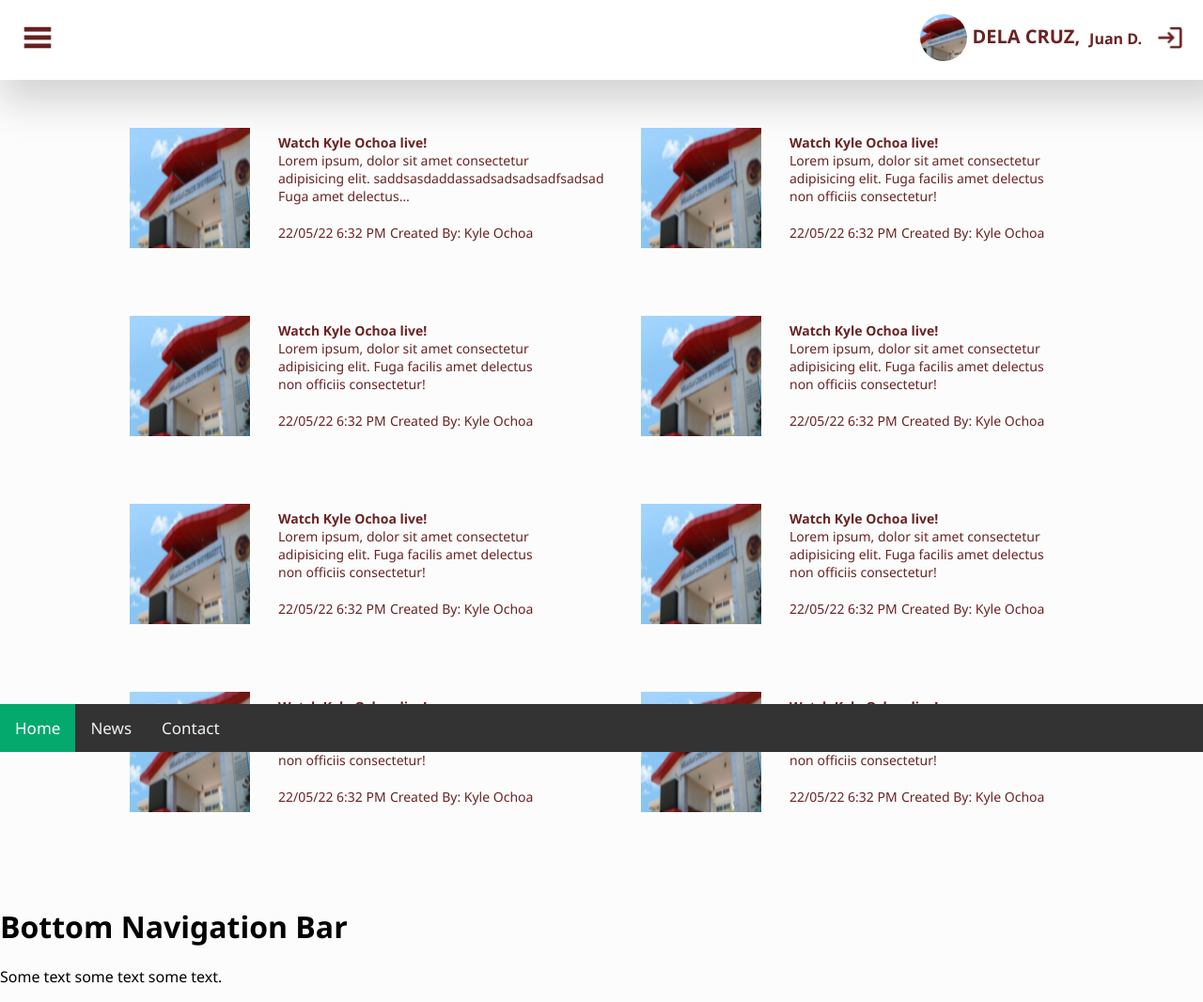
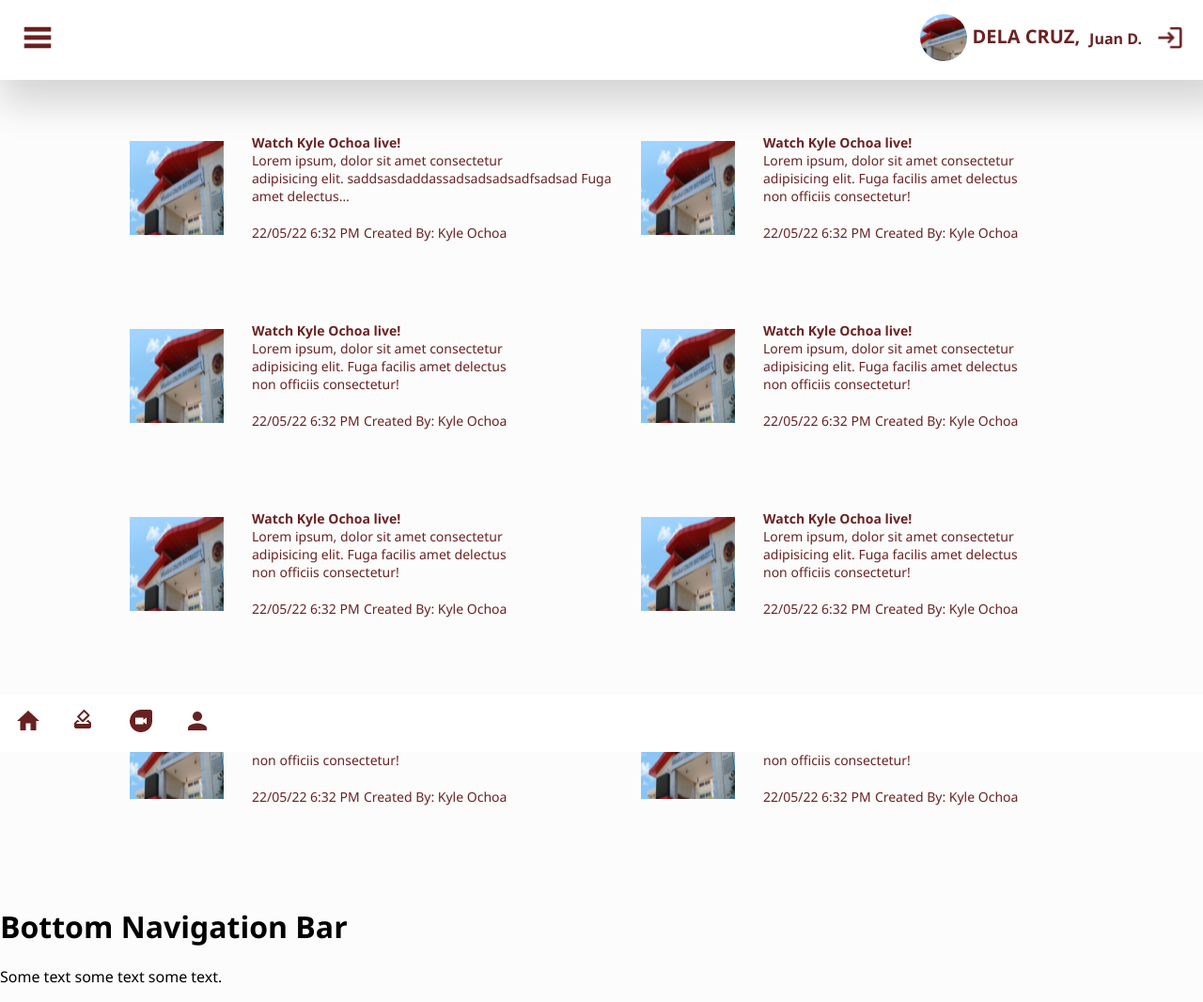
Before and after one commit to Ladsyf/BulSU-Online-Voting-System, a PHP site: page / in a window 1280 px wide. Shown: the whole page at 94% size. Run offline with PHP 8.4, Linux system fonts and the light colour scheme.

Commit message:
bottom navbar progress

```diff
--- a/bottomnav.php
+++ b/bottomnav.php
@@ -1,7 +1,8 @@
 <div class="navbar">
-  <a href="#home" class="active">Home</a>
-  <a href="#news">News</a>
-  <a href="#contact">Contact</a>
+  <a href="#"><img src = "img/icons/HomeICON.png"></a>
+  <a href="#"><img src = "img/icons/ElectionICON.png"></a>
+  <a href="#"><img src = "img/icons/VideoICON.png"></a>
+  <a href="#"><img src = "img/icons/ProfileICON.png"></a>
 </div>
 
 <div class="main">
@@ -10,34 +11,37 @@
 </div>
 
 <style>
-    .navbar {
-  background-color: #333;
-  overflow: hidden;
-  position: fixed;
-  bottom: 0;
-  width: 100%;
+.navbar {
+      background-color: white;
+      overflow: hidden;
+      position: fixed;
+      bottom: 0;
+      width: 100%;
+      color: black;
+      margin: auto;
 }
 
 /* Style the links inside the navigation bar */
 .navbar a {
   float: left;
   display: block;
-  color: #f2f2f2;
   text-align: center;
   padding: 14px 16px;
   text-decoration: none;
   font-size: 17px;
+  color: black;
+  border-radius: 30px;
 }
 
 /* Change the color of links on hover */
 .navbar a:hover {
   background-color: #ddd;
-  color: black;
+
 }
 
 /* Add a color to the active/current link */
 .navbar a.active {
-  background-color: #04AA6D;
+  color: black;
   color: white;
 }
 </style>
--- a/css/index.css
+++ b/css/index.css
@@ -2,7 +2,6 @@
     display: grid;
     min-height: 100vh;
     grid-template-columns: 50% 50%;
-    grid-auto-rows: 25%;
     margin: 0 5% 5% 10%;
     padding-top: 100px;
 }
@@ -37,8 +36,8 @@
 }
 .image {
     float: left;
-    width: 10vw;
-    height: 10vw;
+    width: 100px;
+    height: 100px;
     margin: 10px;
     align-self: center;
 }
@@ -61,12 +60,8 @@
     .feed-description h3, .feed-description p {
         font-size: 14px;
     }
-    .image {
-        width: 25vw;
-        height: 25vw;
-    }
 }
-@media only screen and (max-width: 950px) {
+/* @media only screen and (max-width: 950px) {
     .feedContainer {
         grid-template-columns: 100%;
         margin: auto;
@@ -76,4 +71,4 @@
         width: 100px;
         height: 100px;
     }
-}
+} */
```
